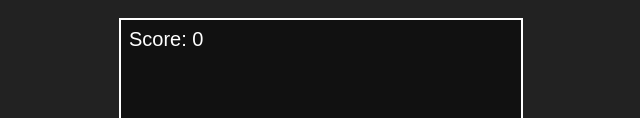
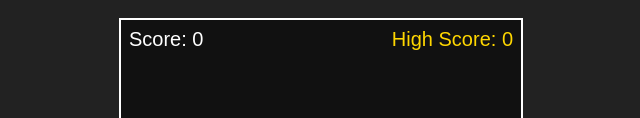
Before and after one commit to mathmastr/cal.projects, a plain HTML site: page index.html in a window 1280 px wide. Shown: the part 176-294 px from the top of the page, without its empty margins (319-959 px from the left). Drawn offline with Linux system fonts and the light colour scheme.

Commit message:
hi score

```diff
--- a/index.html
+++ b/index.html
@@ -28,6 +28,13 @@
             top: 10px;
             left: 10px;
             font-size: 20px;
+        }
+        #high-score {
+            position: absolute;
+            top: 10px;
+            right: 10px;
+            font-size: 20px;
+            color: #FFD700; /* Gold color for high score */
         }
         #game-over {
             position: absolute;
@@ -62,9 +69,11 @@
     <div id="game-container">
         <canvas id="game-canvas" width="400" height="400"></canvas>
         <div id="score">Score: 0</div>
+        <div id="high-score">High Score: 0</div>
         <div id="game-over">
             Game Over!
             <div>Final Score: <span id="final-score">0</span></div>
+            <div>High Score: <span id="final-high-score">0</span></div>
             <button id="restart-btn">Play Again</button>
         </div>
     </div>
--- a/snake.js
+++ b/snake.js
@@ -8,6 +8,7 @@ const tileCount = canvas.width / gridSize;
 let snake = [];
 let food = {};
 let score = 0;
+let highScore = 0; // Add high score tracking
 let speed = 7;
 let gameRunning = true;
 
@@ -18,8 +19,10 @@ let lastDirection = '';
 
 // DOM elements
 const scoreElement = document.getElementById('score');
+const highScoreElement = document.getElementById('high-score');
 const gameOverElement = document.getElementById('game-over');
 const finalScoreElement = document.getElementById('final-score');
+const finalHighScoreElement = document.getElementById('final-high-score');
 const restartBtn = document.getElementById('restart-btn');
 
 // Initialize game
@@ -37,9 +40,10 @@ function initGame() {
     // Generate food
     generateFood();
 
-    // Reset score
+    // Reset score (but keep high score)
     score = 0;
     updateScore();
+    updateHighScore();
 
     // Hide game over message
     gameOverElement.style.display = 'none';
@@ -110,6 +114,12 @@ function moveSnake() {
         score += 10;
         updateScore();
 
+        // Check and update high score if needed
+        if (score > highScore) {
+            highScore = score;
+            updateHighScore();
+        }
+
         // Generate new food
         generateFood();
 
@@ -167,12 +177,21 @@ function checkCollision() {
 
 function gameOver() {
     gameRunning = false;
+
+    // Update final score and high score display in game over screen
     finalScoreElement.textContent = score;
+    finalHighScoreElement.textContent = highScore;
+
+    // Show game over element
     gameOverElement.style.display = 'block';
 }
 
 function updateScore() {
     scoreElement.textContent = `Score: ${score}`;
+}
+
+function updateHighScore() {
+    highScoreElement.textContent = `High Score: ${highScore}`;
 }
 
 // Event listeners
```
